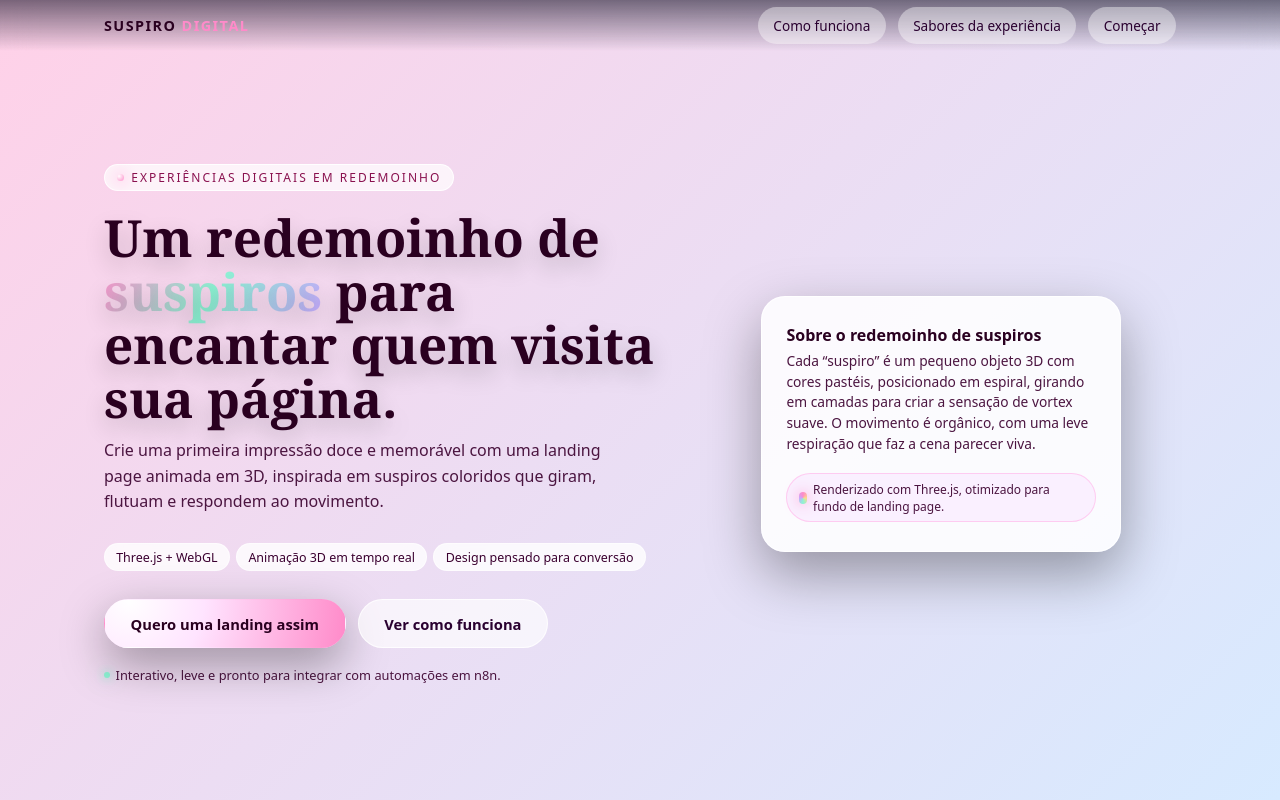
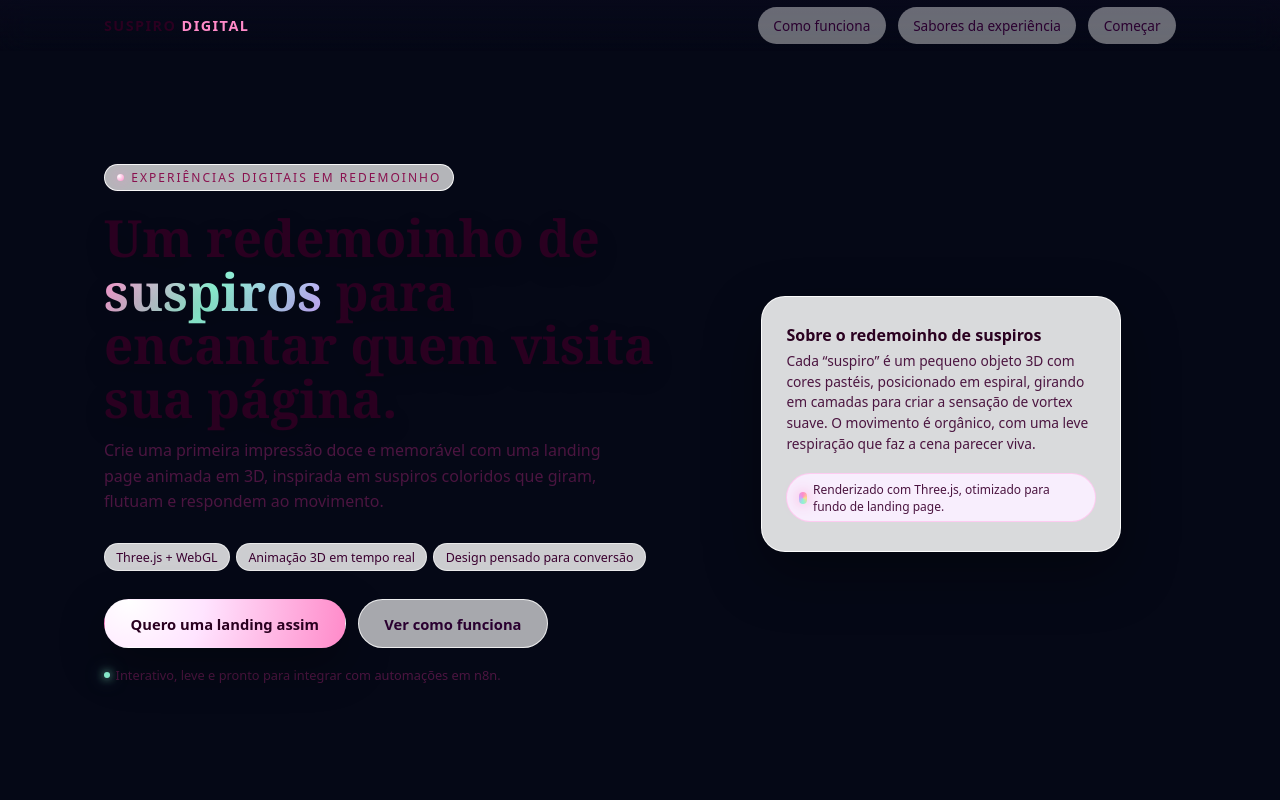
Before and after one commit to soufernandoreis/flor, a plain HTML site: page index.html in a window 1280 px wide. Shown: the top 800 px of the page. Drawn offline with nearby package versions, Linux system fonts and the light colour scheme.

Commit message:
alteração no layout da pagina

```diff
--- a/index.html
+++ b/index.html
@@ -30,11 +30,11 @@
     }
 
     body {
-      /* 🔹 Fundo rosa → azul claro */
-      background: linear-gradient(135deg, #ffd1e8 0%, #d7eaff 100%);
-      color: #f7f7ff;
-      overflow-x: hidden;
-    }
+  /* fundo escuro simples pra destacar o 3D */
+  background-color: #050816;
+  color: #f7f7ff;
+  overflow-x: hidden;
+}
 
     /* Canvas 3D ocupa o fundo todo */
     #bg-canvas {
```
